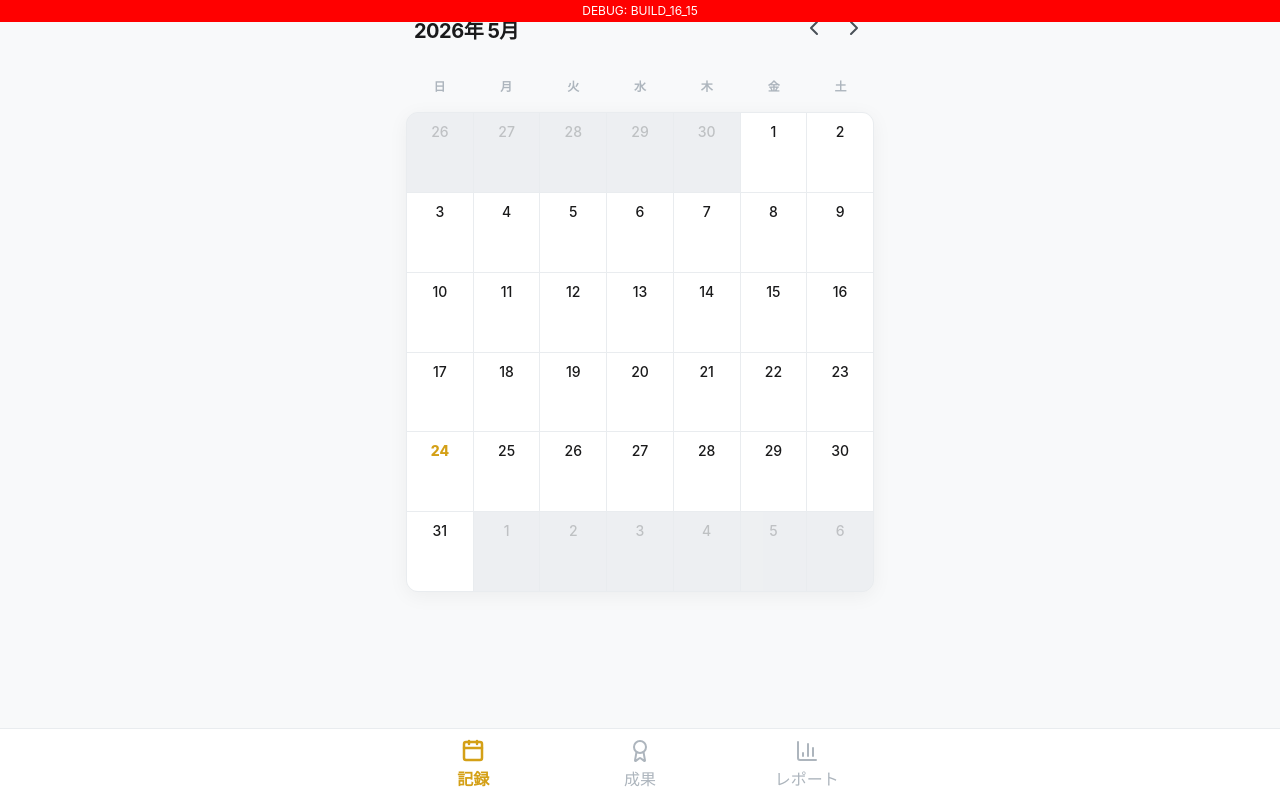
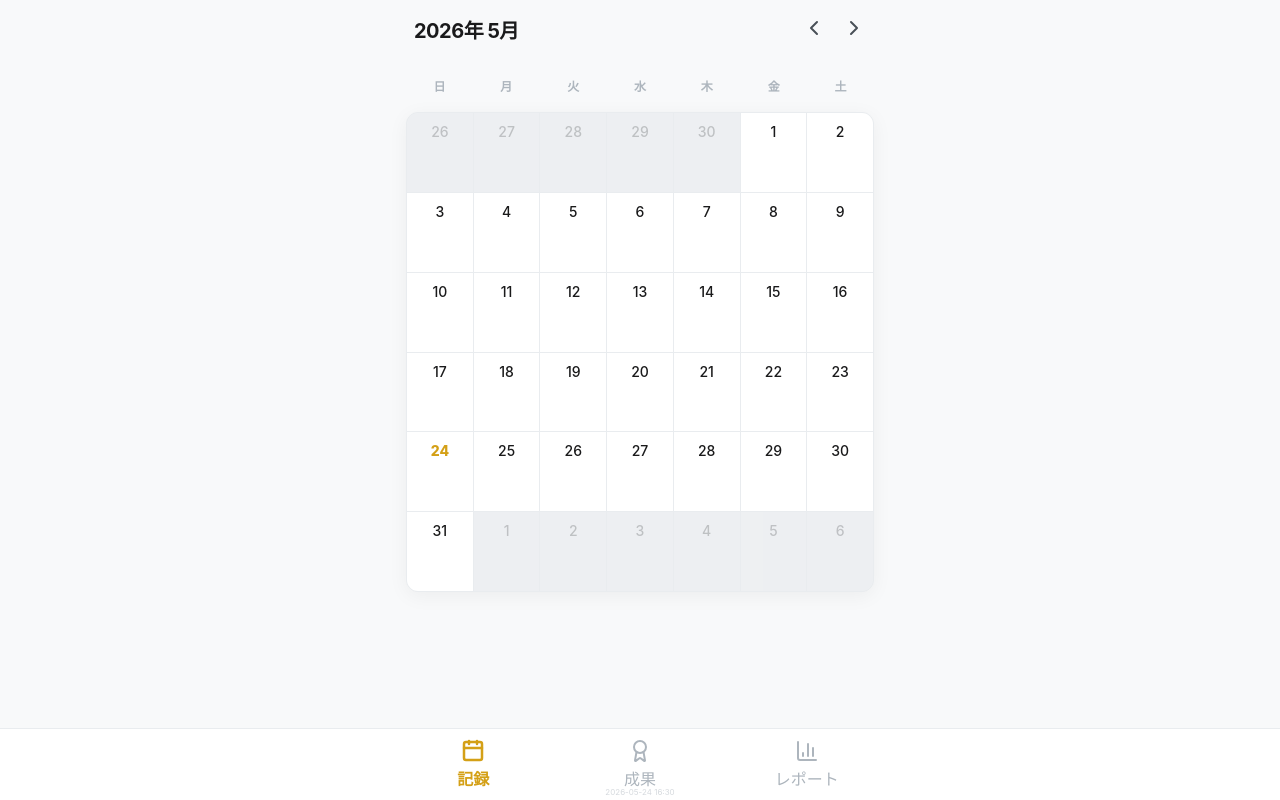
Before and after one commit to nakayouspiel/sobriety-reward-app, a Next.js app: page / in a window 1280 px wide. Built offline with nearby package versions, Linux system fonts and the light colour scheme.

Commit message:
Cleanup: Remove red debug banner and move build time to footer

```diff
--- a/next.config.ts
+++ b/next.config.ts
@@ -14,5 +14,5 @@ const nextConfig: NextConfig = {
   turbopack: {},
 };
 
-// Temporarily disabling PWA to debug cache issue
-export default nextConfig;
+// @ts-ignore
+export default withPWA(nextConfig as any);
--- a/src/components/FooterNav.tsx
+++ b/src/components/FooterNav.tsx
@@ -14,24 +14,9 @@ const navItems = [
 
 export default function FooterNav() {
   const pathname = usePathname();
-  const buildTime = "BUILD_16_15"; // Very obvious string
+  const buildTime = "2026-05-24 16:30"; // Stable version with Swipe
 
   return (
-    <>
-      <div style={{
-        position: 'fixed',
-        top: 0,
-        left: 0,
-        right: 0,
-        backgroundColor: 'red',
-        color: 'white',
-        fontSize: '12px',
-        textAlign: 'center',
-        zIndex: 9999,
-        padding: '2px'
-      }}>
-        DEBUG: {buildTime}
-      </div>
     <nav className={styles.nav}>
       <div className={styles.container}>
         {navItems.map((item) => {
@@ -50,7 +35,7 @@ export default function FooterNav() {
           );
         })}
       </div>
+      <div className={styles.buildInfo}>{buildTime}</div>
     </nav>
-    </>
   );
 }
```
Lines whose indentation alone changed are shown as unchanged.
